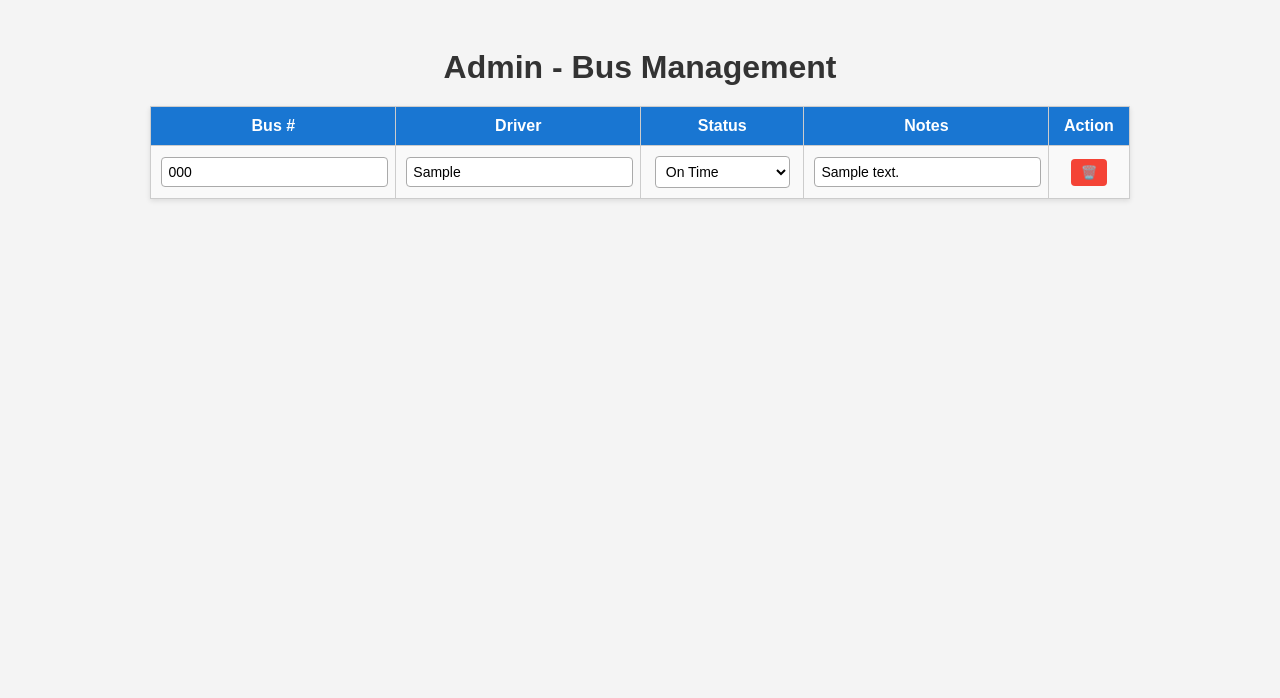
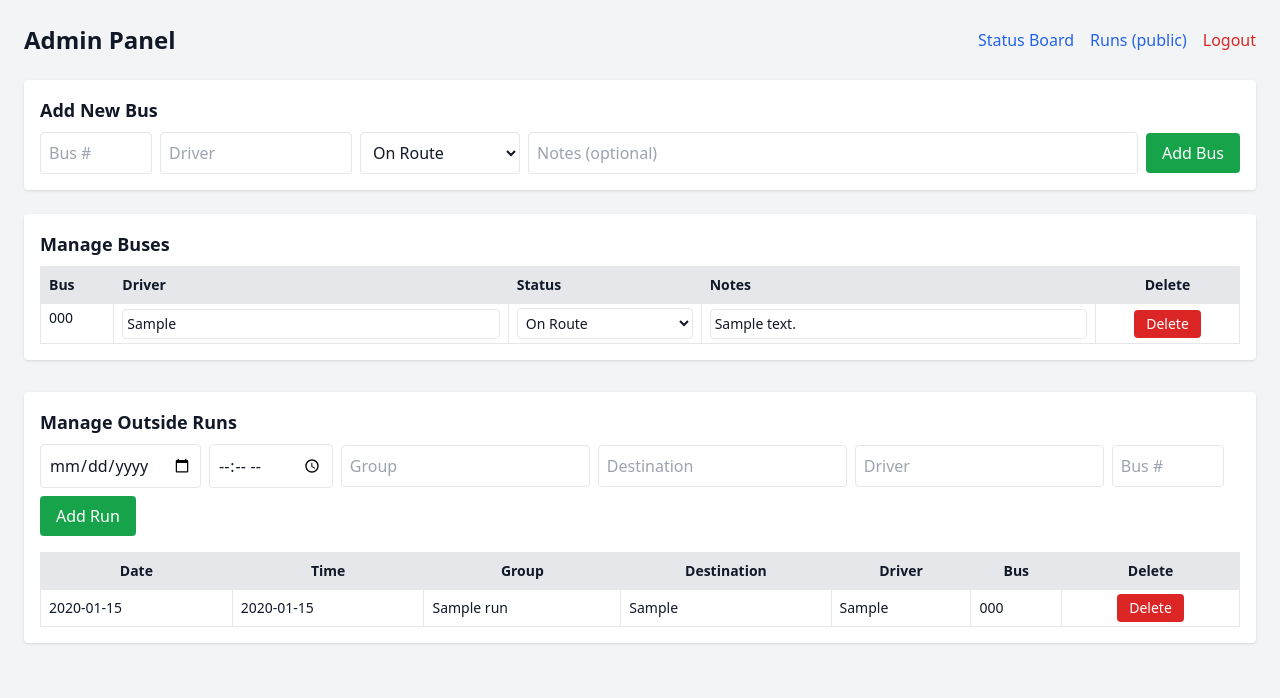
Before and after one commit to AJOAISD/SIngleStatusBoard, a Flask app: page /admin in a window 1280 px wide. Shown: the top 698 px of the page. Run offline with Flask 3, Linux system fonts and the light colour scheme; the visitor is signed in with stand-in values (Sample User, id 1); tables that the repository leaves empty hold one stand-in row (values such as "Sample post"); some libraries are stand-ins or nearby versions.

Commit message:
tesdgdsf

```diff
--- a/templates/admin.html
+++ b/templates/admin.html
@@ -1,120 +1,186 @@
 <!DOCTYPE html>
-<html>
+<html lang="en">
 <head>
-  <title>Admin - Bus Management</title>
+  <meta charset="utf-8" />
+  <title>Admin Panel</title>
+  <script src="https://cdn.tailwindcss.com"></script>
   <style>
-    body {
-      font-family: sans-serif;
-      background: #f4f4f4;
-      color: #333;
-      padding: 20px;
+    /* ensure inputs readable on both dark/light backgrounds */
+    input, select, textarea {
+      color: #111;
+      background: #fff;
     }
-
-    h1 {
-      text-align: center;
-      margin-bottom: 20px;
-    }
-
-    table {
-      margin: auto;
-      border-collapse: collapse;
-      width: 80%;
-      background: white;
-      box-shadow: 0 2px 5px rgba(0,0,0,0.1);
-    }
-
-    th, td {
-      padding: 10px;
-      border: 1px solid #ccc;
-      text-align: center;
-    }
-
-    th {
-      background: #1976d2;
-      color: white;
-    }
-
-    input, select {
-      width: 95%;
-      padding: 6px;
-      border: 1px solid #aaa;
-      border-radius: 4px;
-      font-size: 14px;
-      color: #000;               /* <-- fixed text color */
-      background: #fff;          /* <-- white background for visibility */
-    }
-
-    input:focus, select:focus {
-      outline: none;
-      border-color: #1976d2;
-      box-shadow: 0 0 3px rgba(25, 118, 210, 0.5);
-    }
-
-    button.delete {
-      background: #f44336;
-      border: none;
-      color: white;
-      padding: 6px 10px;
-      border-radius: 4px;
-      cursor: pointer;
-    }
-
-    button.delete:hover {
-      background: #d32f2f;
-    }
-
-    tr:nth-child(even) {
-      background: #f9f9f9;
-    }
-
+    .table-bg { background: #0f172a; } /* darker bg behind table when desired */
   </style>
 </head>
-<body>
-  <h1>Admin - Bus Management</h1>
-  <table>
-    <tr><th>Bus #</th><th>Driver</th><th>Status</th><th>Notes</th><th>Action</th></tr>
+<body class="bg-gray-100 text-gray-900">
+  <div class="container mx-auto p-6">
+    <div class="flex justify-between items-center mb-6">
+      <h1 class="text-2xl font-bold">Admin Panel</h1>
+      <div class="flex gap-4">
+        <a href="/" class="text-blue-600 hover:underline">Status Board</a>
+        <a href="/runs" class="text-blue-600 hover:underline">Runs (public)</a>
+        <a href="/logout" class="text-red-600 hover:underline">Logout</a>
+      </div>
+    </div>
+
+    <!-- Add Bus Form -->
+    <section class="bg-white p-4 rounded shadow mb-6">
+      <h2 class="text-lg font-semibold mb-2">Add New Bus</h2>
+      <form method="POST" class="flex flex-wrap gap-2 items-center" novalidate>
+        <input type="hidden" name="action" value="add">
+        <input name="bus_number" placeholder="Bus #" required class="border rounded p-2 w-28" />
+        <input name="driver" placeholder="Driver" class="border rounded p-2 w-48" />
+        <select name="status" class="border rounded p-2 w-40">
+          <option>On Route</option>
+          <option>Delayed</option>
+          <option>In Garage</option>
+        </select>
+        <input name="notes" placeholder="Notes (optional)" class="border rounded p-2 flex-1 min-w-[200px]" />
+        <button type="submit" class="bg-green-600 text-white px-4 py-2 rounded">Add Bus</button>
+      </form>
+    </section>
+
+    <!-- Buses table (inline editable) -->
+    <section class="bg-white p-4 rounded shadow mb-8">
+      <h2 class="text-lg font-semibold mb-2">Manage Buses</h2>
+      <div class="overflow-x-auto">
+        <table class="w-full table-auto text-sm border-collapse">
+          <thead class="bg-gray-200">
+            <tr>
+              <th class="border px-2 py-2 text-left">Bus</th>
+              <th class="border px-2 py-2 text-left">Driver</th>
+              <th class="border px-2 py-2 text-left">Status</th>
+              <th class="border px-2 py-2 text-left">Notes</th>
+              <th class="border px-2 py-2">Delete</th>
+            </tr>
+          </thead>
+          <tbody>
             {% for bus in buses %}
-    <tr data-id="{{ bus[0] }}">
-      <td><input value="{{ bus[1] }}" data-field="bus_number"></td>
-      <td><input value="{{ bus[2] }}" data-field="driver"></td>
-      <td>
-        <select data-field="status">
-          <option {% if bus[3]=='On Time' %}selected{% endif %}>On Time</option>
-          <option {% if bus[3]=='Delayed' %}selected{% endif %}>Delayed</option>
-          <option {% if bus[3]=='Out of Service' %}selected{% endif %}>Out of Service</option>
+            <tr class="odd:bg-white even:bg-gray-50" data-bus-id="{{ bus['id'] }}">
+              <td class="border px-2 py-1 align-top">{{ bus['bus_number'] }}</td>
+
+              <!-- driver (inline) -->
+              <td class="border px-2 py-1">
+                <input data-field="driver" value="{{ bus['driver'] }}" class="w-full border rounded p-1" />
+              </td>
+
+              <!-- status (inline) -->
+              <td class="border px-2 py-1">
+                <select data-field="status" class="w-full border rounded p-1">
+                  <option {% if bus['status']=="On Route" %}selected{% endif %}>On Route</option>
+                  <option {% if bus['status']=="Delayed" %}selected{% endif %}>Delayed</option>
+                  <option {% if bus['status']=="In Garage" %}selected{% endif %}>In Garage</option>
                 </select>
               </td>
-      <td><input value="{{ bus[4] }}" data-field="notes"></td>
-      <td><button class="delete">🗑️</button></td>
+
+              <!-- notes (inline) -->
+              <td class="border px-2 py-1">
+                <input data-field="notes" value="{{ bus['notes'] }}" class="w-full border rounded p-1" />
+              </td>
+
+              <!-- delete -->
+              <td class="border px-2 py-1 text-center">
+                <form method="POST" onsubmit="return confirm('Delete this bus?');">
+                  <input type="hidden" name="action" value="delete" />
+                  <input type="hidden" name="bus_id" value="{{ bus['id'] }}" />
+                  <button type="submit" class="bg-red-600 text-white px-3 py-1 rounded">Delete</button>
+                </form>
+              </td>
+            </tr>
+            {% else %}
+            <tr>
+              <td class="border px-2 py-4 text-center" colspan="5">No buses yet — add a bus above.</td>
             </tr>
             {% endfor %}
+          </tbody>
         </table>
+      </div>
+    </section>
+
+    <!-- Runs management -->
+    <section class="bg-white p-4 rounded shadow mb-8">
+      <h2 class="text-lg font-semibold mb-2">Manage Outside Runs</h2>
+
+      <!-- Add Run -->
+      <form method="POST" class="flex flex-wrap gap-2 items-center mb-4" novalidate>
+        <input type="hidden" name="action" value="add_run" />
+        <input name="run_date" type="date" required class="border rounded p-2" />
+        <input name="run_time" type="time" required class="border rounded p-2" />
+        <input name="group_name" placeholder="Group" required class="border rounded p-2" />
+        <input name="destination" placeholder="Destination" required class="border rounded p-2" />
+        <input name="driver" placeholder="Driver" class="border rounded p-2" />
+        <input name="bus_number" placeholder="Bus #" class="border rounded p-2 w-28" />
+        <button type="submit" class="bg-green-600 text-white px-4 py-2 rounded">Add Run</button>
+      </form>
+
+      <!-- Runs table -->
+      <div class="overflow-x-auto">
+        <table class="w-full table-auto text-sm border-collapse">
+          <thead class="bg-gray-200">
+            <tr>
+              <th class="border px-2 py-2">Date</th>
+              <th class="border px-2 py-2">Time</th>
+              <th class="border px-2 py-2">Group</th>
+              <th class="border px-2 py-2">Destination</th>
+              <th class="border px-2 py-2">Driver</th>
+              <th class="border px-2 py-2">Bus</th>
+              <th class="border px-2 py-2">Delete</th>
+            </tr>
+          </thead>
+          <tbody>
+            {% for run in runs %}
+            <tr class="odd:bg-white even:bg-gray-50">
+              <td class="border px-2 py-1">{{ run['run_date'] }}</td>
+              <td class="border px-2 py-1">{{ run['run_time'] }}</td>
+              <td class="border px-2 py-1">{{ run['group_name'] }}</td>
+              <td class="border px-2 py-1">{{ run['destination'] }}</td>
+              <td class="border px-2 py-1">{{ run['driver'] }}</td>
+              <td class="border px-2 py-1">{{ run['bus_number'] }}</td>
+              <td class="border px-2 py-1 text-center">
+                <form method="POST" onsubmit="return confirm('Delete this run?');">
+                  <input type="hidden" name="action" value="delete_run" />
+                  <input type="hidden" name="run_id" value="{{ run['id'] }}" />
+                  <button type="submit" class="bg-red-600 text-white px-3 py-1 rounded">Delete</button>
+                </form>
+              </td>
+            </tr>
+            {% else %}
+            <tr>
+              <td class="border px-2 py-4 text-center" colspan="7">No runs scheduled.</td>
+            </tr>
+            {% endfor %}
+          </tbody>
+        </table>
+      </div>
+    </section>
+
+  </div>
 
 <script>
-    async function updateField(id, field, value) {
-      await fetch("/update_field", {
-        method: "POST",
-        headers: { "Content-Type": "application/json" },
-        body: JSON.stringify({ id, field, value })
-      });
-    }
+  // Auto-save inline fields (driver, status, notes)
+  document.querySelectorAll('input[data-field], select[data-field]').forEach(el => {
+    el.addEventListener('change', async (e) => {
+      const row = e.target.closest('tr');
+      const busId = row.dataset.busId;
+      const field = e.target.dataset.field;
+      const value = e.target.value;
 
-    document.querySelectorAll("input, select").forEach(el => {
-      el.addEventListener("change", e => {
-        const tr = el.closest("tr");
-        const id = tr.dataset.id;
-        const field = el.dataset.field;
-        const value = el.value;
-        updateField(id, field, value);
-      });
+      try {
+        const res = await fetch('/update_bus_field', {
+          method: 'POST',
+          headers: {'Content-Type': 'application/json'},
+          body: JSON.stringify({ bus_id: busId, field, value })
         });
 
-    document.querySelectorAll(".delete").forEach(btn => {
-      btn.addEventListener("click", async () => {
-        const tr = btn.closest("tr");
-        const id = tr.dataset.id;
-        await fetch(`/delete_bus/${id}`, { method: "DELETE" });
-        tr.remove();
+        const json = await res.json();
+        if (!json.success) {
+          alert('Update failed: ' + (json.error || 'unknown'));
+        }
+      } catch (err) {
+        console.error(err);
+        alert('Network error while saving.');
+      }
     });
   });
 </script>
```
Lines whose indentation alone changed are shown as unchanged.
